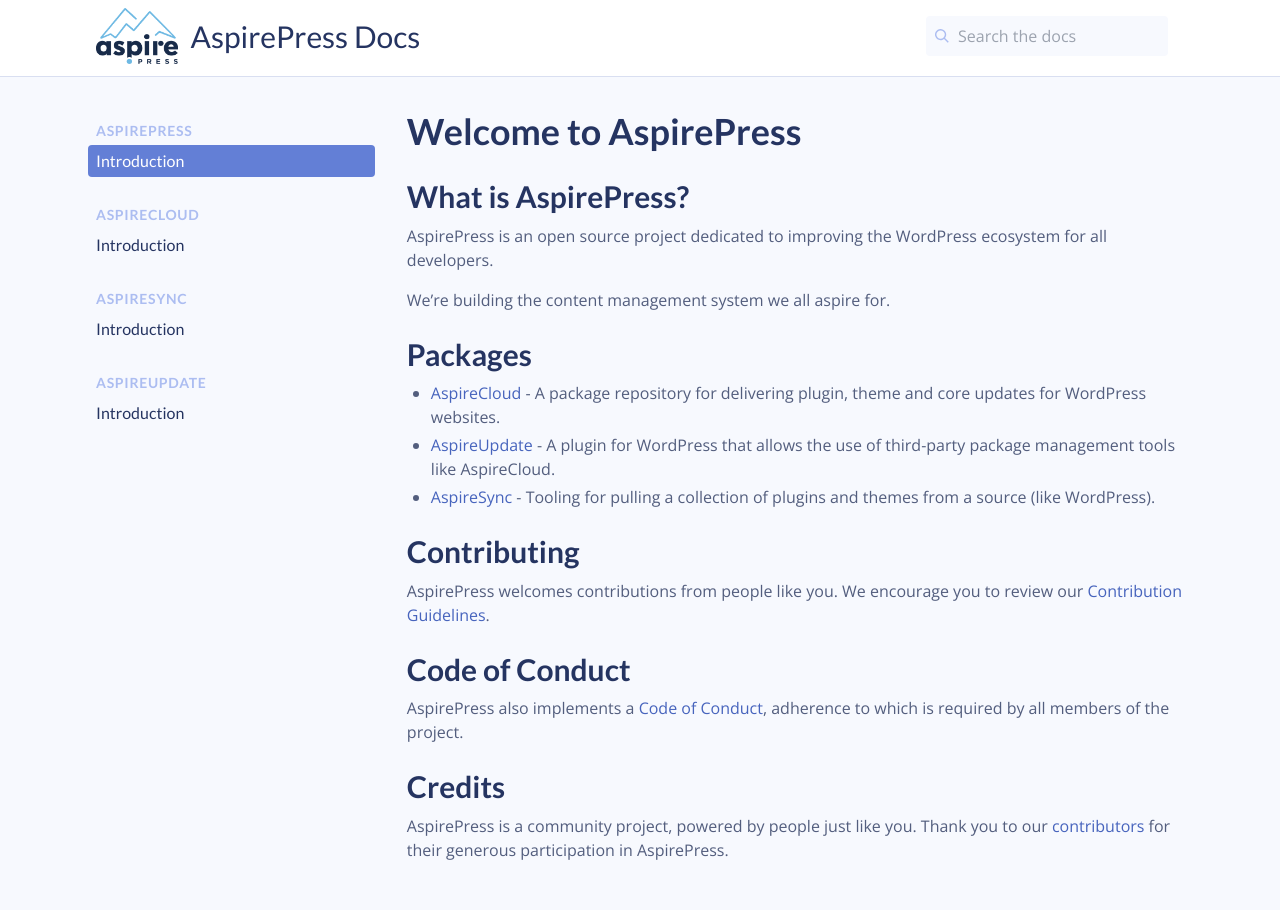
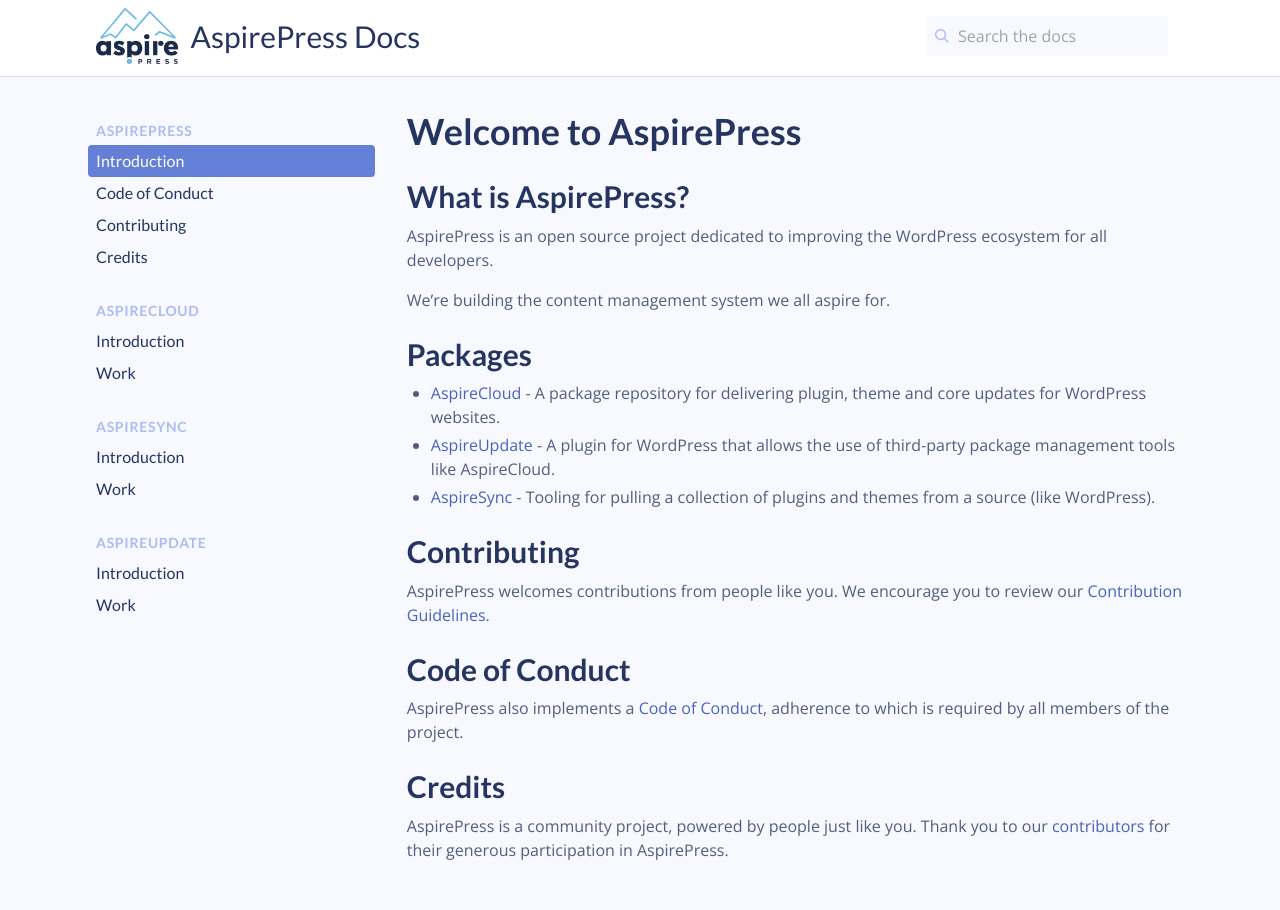
Before and after one commit to aspirepress/documentation, a Jekyll site: the page built from docs/index.md, in a window 1280 px wide. Built offline with Jekyll 4.4.1, drawn with Linux system fonts in a browser that asks for light colours; comment, search, counter and statistics services are not loaded.

Commit message:
Update menu_v2.yml
Signed-off-by: Amnesty AM <37809410+AmnestyAM@users.noreply.github.com>

```diff
--- a/_data/menu_v2.yml
+++ b/_data/menu_v2.yml
@@ -1,11 +1,20 @@
 AspirePress:
     Introduction: '/'
+    Code of Conduct: '/code-of-conduct/'
+    Contributing: '/contributing/'
+    Credits: '/credits/'
+
 
 AspireCloud:
     Introduction: '/aspirecloud/'
+    Work: '/aspirecloud/work/'
+
 
 AspireSync:
     Introduction: '/aspiresync/'
+    Work: '/aspiresync/work/'
+
 
 AspireUpdate:
     Introduction: '/aspireupdate/'
+    Work: '/aspireupdate/work/'
```
